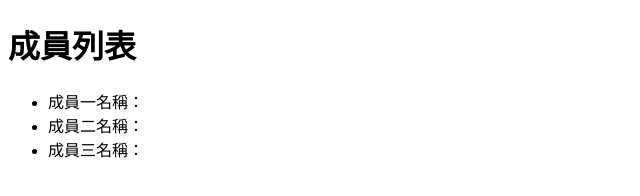
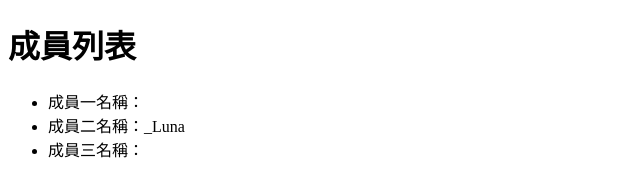
Before and after one commit to Peggy123123/1110-1, a plain HTML site: page index.html in a window 1280 px wide. Shown: the full height of the page, 0-640 px from the left. Drawn offline with Linux system fonts and the light colour scheme.

Commit message:
新增成員二名字

```diff
--- a/index.html
+++ b/index.html
@@ -9,7 +9,7 @@
     <h1>成員列表</h1>
     <ul>
         <li>成員一名稱：</li>
-        <li>成員二名稱：</li>
+        <li>成員二名稱：_Luna</li>
         <li>成員三名稱：</li>
     </ul>
 </body>
```
